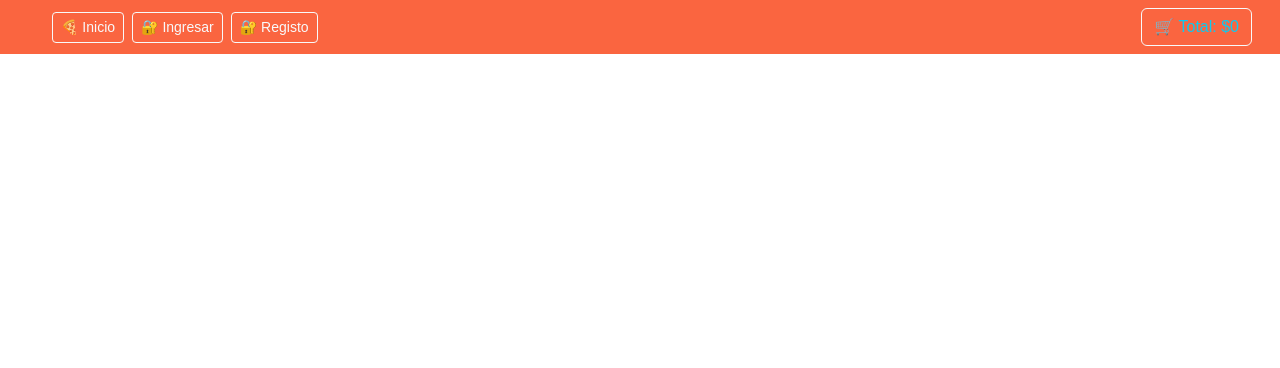
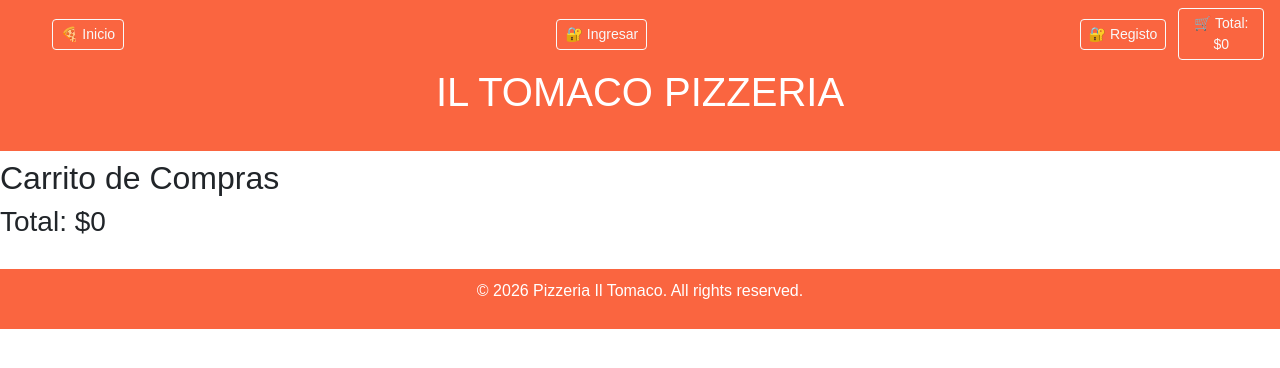
Before and after one commit to Kevin-alcaino/react-hito2, a React (Vite) app in the folder react-hito2/: page /carrito in a window 1280 px wide. Shown: the top 368 px of the page. Built offline with nearby package versions, Linux system fonts and the light colour scheme.

Commit message:
se crea la page cartPage con su sección correspondiente y suruta

```diff
--- a/react-hito2/src/App.jsx
+++ b/react-hito2/src/App.jsx
@@ -4,6 +4,7 @@ import Navbar from "./components/Navbar";
 import HomePages from './pages/HomePages';
 import FormularioPages from './pages/FormularioPages';
 import LoginPages from "./pages/LoginPages";
+import Cart from "./pages/cartPages";
 import './App.css';
 import 'bootstrap/dist/css/bootstrap.min.css';
 
@@ -22,6 +23,7 @@ function App() {
         <Route path="/" element={<HomePages addToCart={addToCart} />} />
         <Route path="/formulario" element={<FormularioPages />} />
         <Route path="/login" element={<LoginPages />} />
+        <Route path="/carrito" element={<Cart cart={cart} setCart={setCart} />} />
       </Routes>
     </>
   );
--- a/react-hito2/src/components/Navbar.jsx
+++ b/react-hito2/src/components/Navbar.jsx
@@ -9,14 +9,13 @@ function Navbar({ cart = [] }) {
   return (
     <nav
       className="navbar navbar-expand-lg navbar-dark px-3"
-      style={{ backgroundColor: '#fa6540' }}
-    >
+      style={{ backgroundColor: '#fa6540' }}>
       <div className="container-fluid d-flex justify-content-between align-items-center">
         <div className="d-flex gap-2 align-items-center">
           <Link to="/" className="navbar-brand me-3 text-white text-decoration-none">
           </Link>
           <Link to="/" className="btn btn-outline-light btn-sm">🍕 Inicio</Link>
-
+            </div>
           {token ? (
             <>
               <Link to="/perfil" className="btn btn-outline-light btn-sm">🔓 Perfil</Link>
@@ -39,12 +38,11 @@ function Navbar({ cart = [] }) {
         </div>
 
         <div className="d-flex">
-          <button className="btn btn-outline-light text-info">
-            🛒 Total: ${formatCLP(total)}
-          </button>
-        </div>
-      </div>
-    </nav>
+  <Link to="/carrito" className="btn btn-outline-light btn-sm">
+    🛒 Total: ${formatCLP(total)}
+  </Link>
+       </div>
+       </nav>
   );
 }
 
--- /dev/null
+++ b/react-hito2/src/pages/cartPages.jsx
@@ -0,0 +1,56 @@
+import Header from "../components/Header";
+import Footer from "../components/Footer";
+
+function Cart({ cart = [], setCart }) {
+
+
+  // Incrementar la cantidad de una pizza
+  const sumar = (id) => {
+    setCart(cart.map(item => item.id === id ? { ...item, count: (item.count || 1) + 1 } : item));
+  };
+
+  // Quitar la cantidad de una pizza, quitar si llega a 0
+  const restar = (id) => {
+    setCart(
+      cart
+        .map(item => item.id === id ? { ...item, count: (item.count || 1) - 1 } : item)
+        .filter(item => item.count > 0)
+    );
+  };
+
+  // Total de la compra
+  const total = cart.reduce((acc, item) => acc + (item.price * (item.count || 1)), 0);
+  const formatCLP = (val) => val.toLocaleString("es-CL");
+
+  return (
+    <>
+      <Header />
+      <div className="carrito">
+        <h2>Carrito de Compras</h2>
+
+        {cart.map((pizza) => (
+          <div key={pizza.id}>
+            <img src={pizza.img} alt={pizza.name} width="60" />
+            <div>
+              <h5>{pizza.name}</h5>
+              <p>${formatCLP(pizza.price)}</p>
+            </div>
+
+            <div>
+              <button onClick={() => restar(pizza.id)}>-</button>
+              <span>{pizza.count || 1}</span>
+              <button onClick={() => sumar(pizza.id)}>+</button>
+            </div>
+          </div>
+        ))}
+
+        <div>
+          <h3>Total: ${formatCLP(total)}</h3>
+        </div>
+      </div>
+      <Footer />
+    </>
+  );
+}
+
+export default Cart;
```
